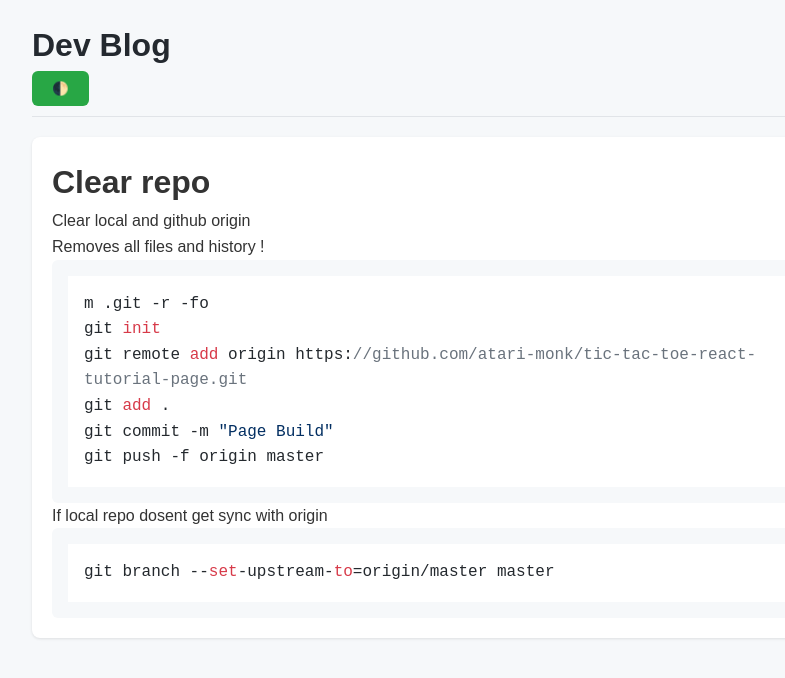
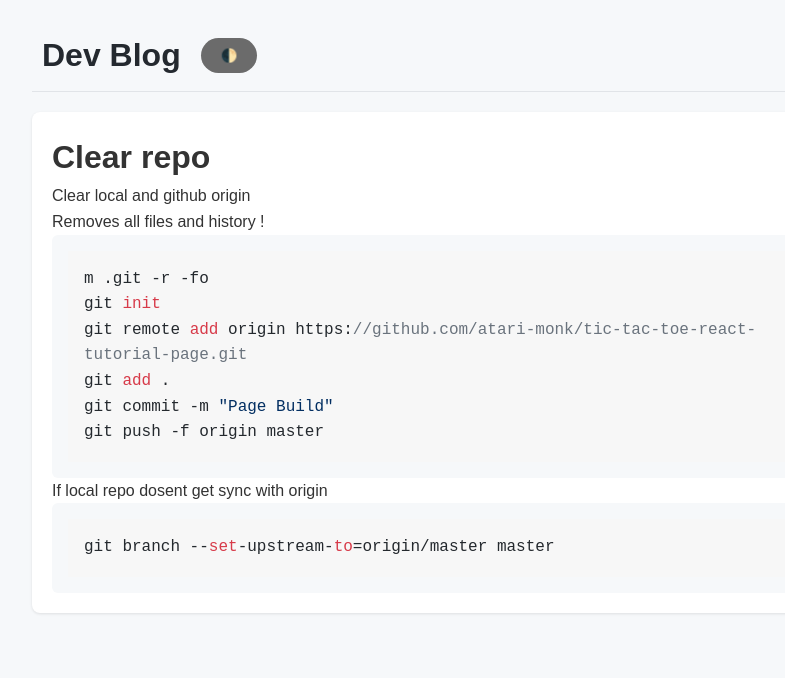
Before and after one commit to atari-monk/dev-blog, a Jekyll site: the page built from content/git/clear-repo.md, in a window 1280 px wide. Shown: the top 678 px of the page, without its empty margins (178-963 px from the left). Built offline with Jekyll 4.4.1, drawn with Linux system fonts in a browser that asks for light colours; our own code applies the rules of GitHub Pages for plain Markdown files.

Commit message:
Fix styles

```diff
--- a/assets/css/dark-mode.css
+++ b/assets/css/dark-mode.css
@@ -1,4 +1,4 @@
-[data-color-mode='dark'] {
+[data-color-mode='dark'] body {
   background-color: #121212;
   color: #e0e0e0;
 }
@@ -16,8 +16,20 @@
   color: #f0f0f0;
 }
 
+[data-color-mode='dark'] p {
+  color: #e0e0e0;
+}
+
 [data-color-mode='dark'] pre {
-  background-color: #2d2d2d;
+  background-color: #1e1e1e;
+}
+
+[data-color-mode='dark'] .highlight pre code {
+  background-color: #000000;
+}
+
+[data-color-mode='dark'] code {
+  color: #e0e0e0;
 }
 
 [data-color-mode='dark'] a {
--- a/assets/css/styles.css
+++ b/assets/css/styles.css
@@ -18,6 +18,10 @@
   border-bottom: 1px solid #e1e4e8;
   padding-bottom: 10px;
   margin-bottom: 20px;
+  display: flex;
+  align-items: center;
+  gap: 20px;
+  padding: 10px;
 }
 
 header h1 {
@@ -56,6 +60,10 @@
   color: #24292f;
 }
 
+.highlight pre code {
+  background-color: #f7f7f7;
+}
+
 a {
   color: #0366d6;
   text-decoration: none;
@@ -66,16 +74,16 @@
 }
 
 button {
-  background-color: #28a745;
+  background-color: #6b6b6b;
   color: white;
   padding: 10px 20px;
   border: none;
-  border-radius: 6px;
+  border-radius: 120px;
   cursor: pointer;
 }
 
 button:hover {
-  background-color: #218838;
+  background-color: #9e9e9e;
 }
 
 footer {
```
